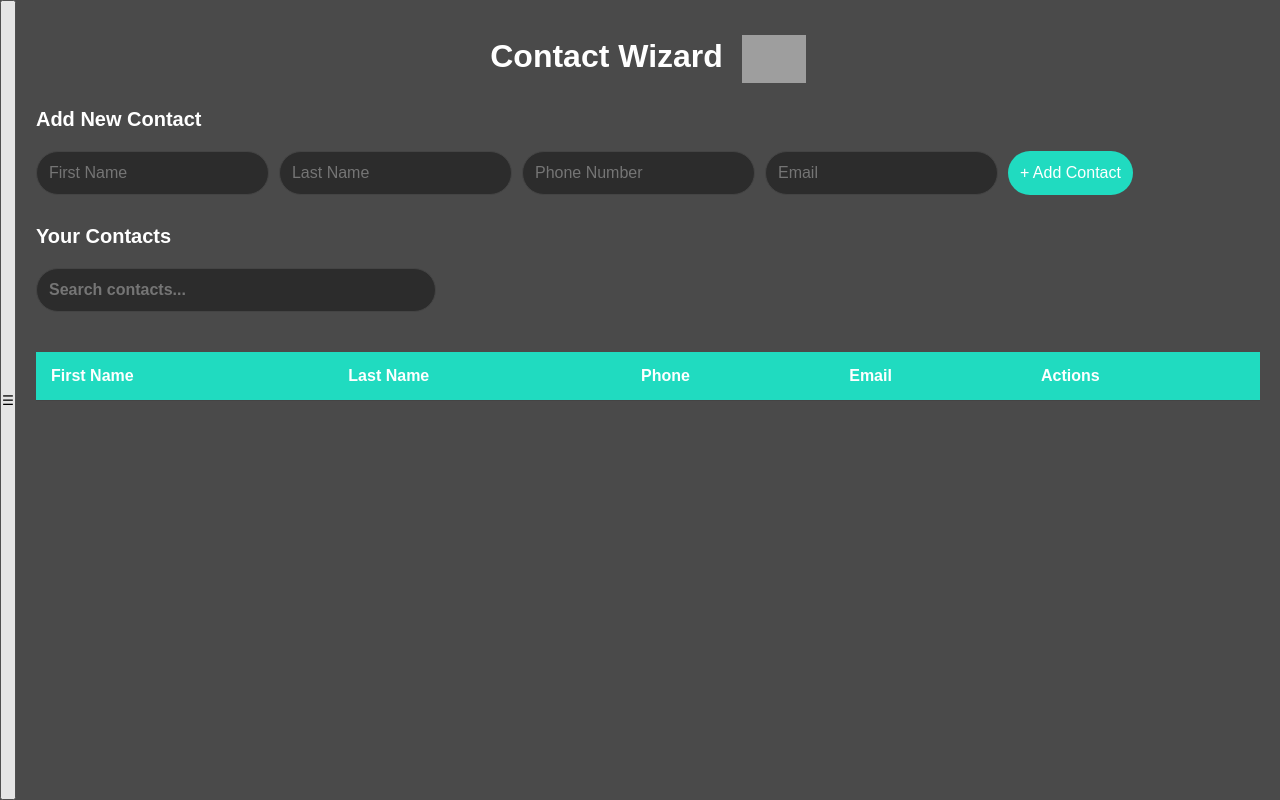
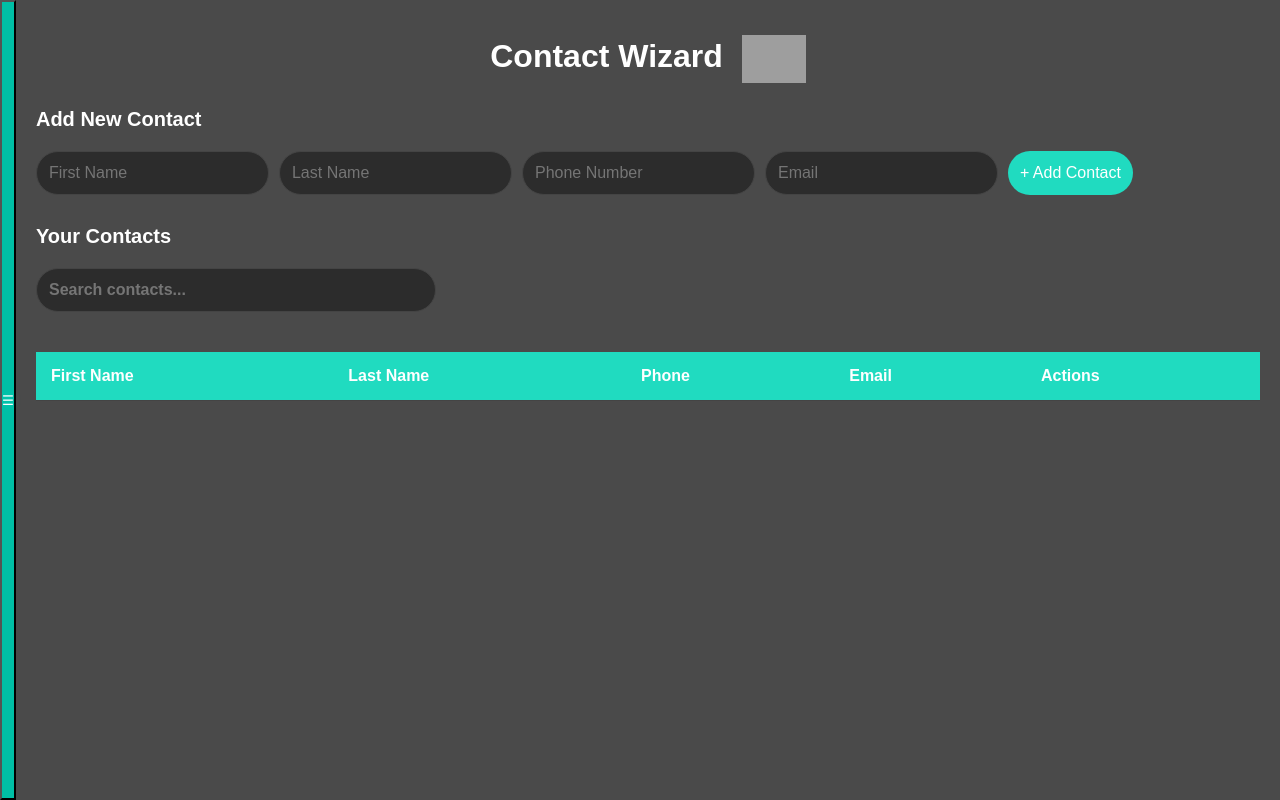
Before and after one commit to lurrah/cop3441_ContactBook, a PHP site: page /contacts.html in a window 1280 px wide. Run offline with PHP 8.4, Linux system fonts and the light colour scheme; lists and menus that the app fills with data are empty; some libraries are stand-ins or nearby versions; grey boxes are pictures that could not be loaded.

Commit message:
changed sidebar-toggle button contacts.css

```diff
--- a/css/contacts.css
+++ b/css/contacts.css
@@ -110,6 +110,17 @@ body {
 /*.sidebar-toggle:focus {
     outline: none;
 }*/
+.sidebar-toggle{
+    background-color: #20dbc0;
+    cursor: pointer;
+    color: white;
+}
+
+.sidebar-toggle:hover {
+    background-color: #00bfa6;
+    text-shadow: 0px 0px 8px rgba(0, 255, 255, 0.363);
+}
+
 
 /*content styles*/
 .content {
```
